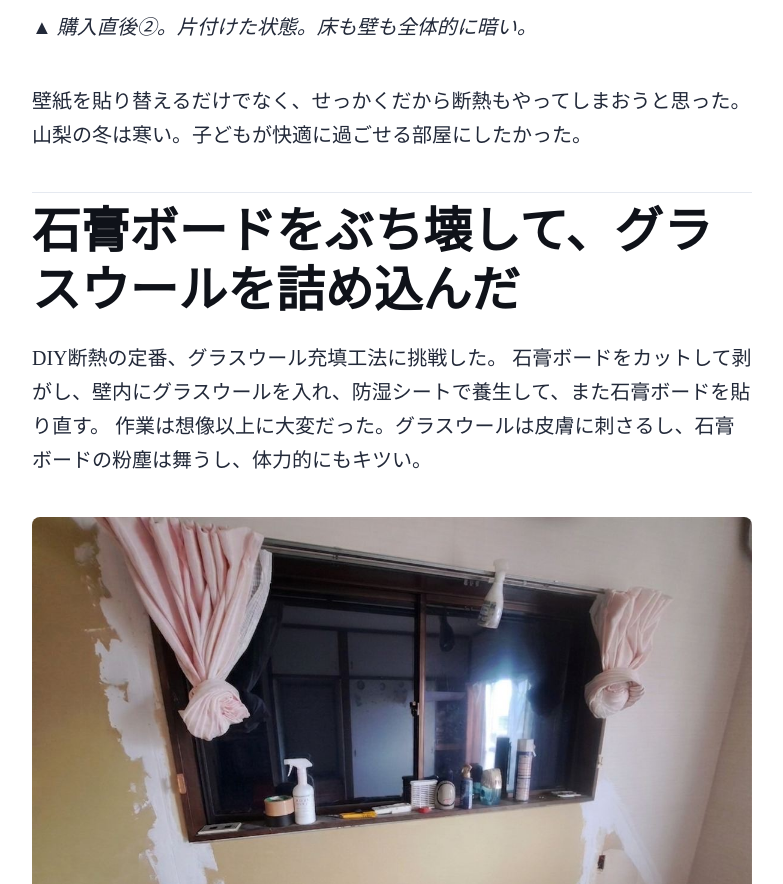
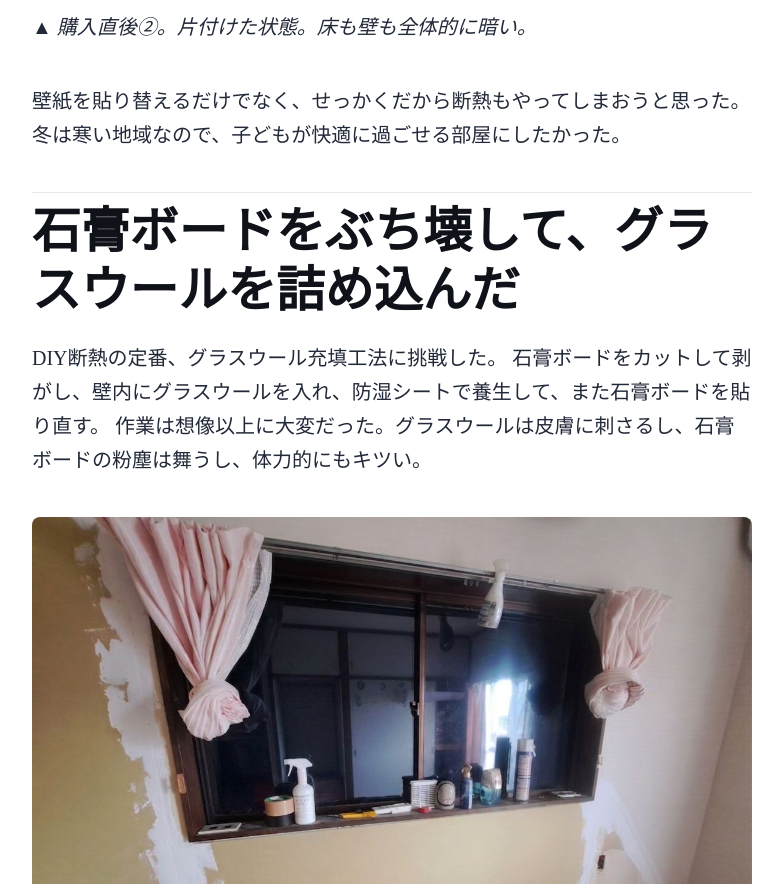
Before and after one commit to o7l8tachiachill22-ctrl/-, an Astro site in the folder papaholiday/: page /blog/diy-wall-insulation in a window 1280 px wide. Shown: the part 2567-3451 px from the top of the page, without its empty margins (248-1031 px from the left). Built offline with nearby package versions, Linux system fonts and the light colour scheme; Astro itself is replaced by a stand-in of ours.

Commit message:
記事から山梨の記述を削除

```diff
--- a/papaholiday/src/content/blog/diy-wall-insulation.mdx
+++ b/papaholiday/src/content/blog/diy-wall-insulation.mdx
@@ -21,7 +21,7 @@ heroImage: '/insulation-before-1.jpg'
 *▲ 購入直後②。片付けた状態。床も壁も全体的に暗い。*
 
 壁紙を貼り替えるだけでなく、せっかくだから断熱もやってしまおうと思った。
-山梨の冬は寒い。子どもが快適に過ごせる部屋にしたかった。
+冬は寒い地域なので、子どもが快適に過ごせる部屋にしたかった。
 
 ---
 
```
